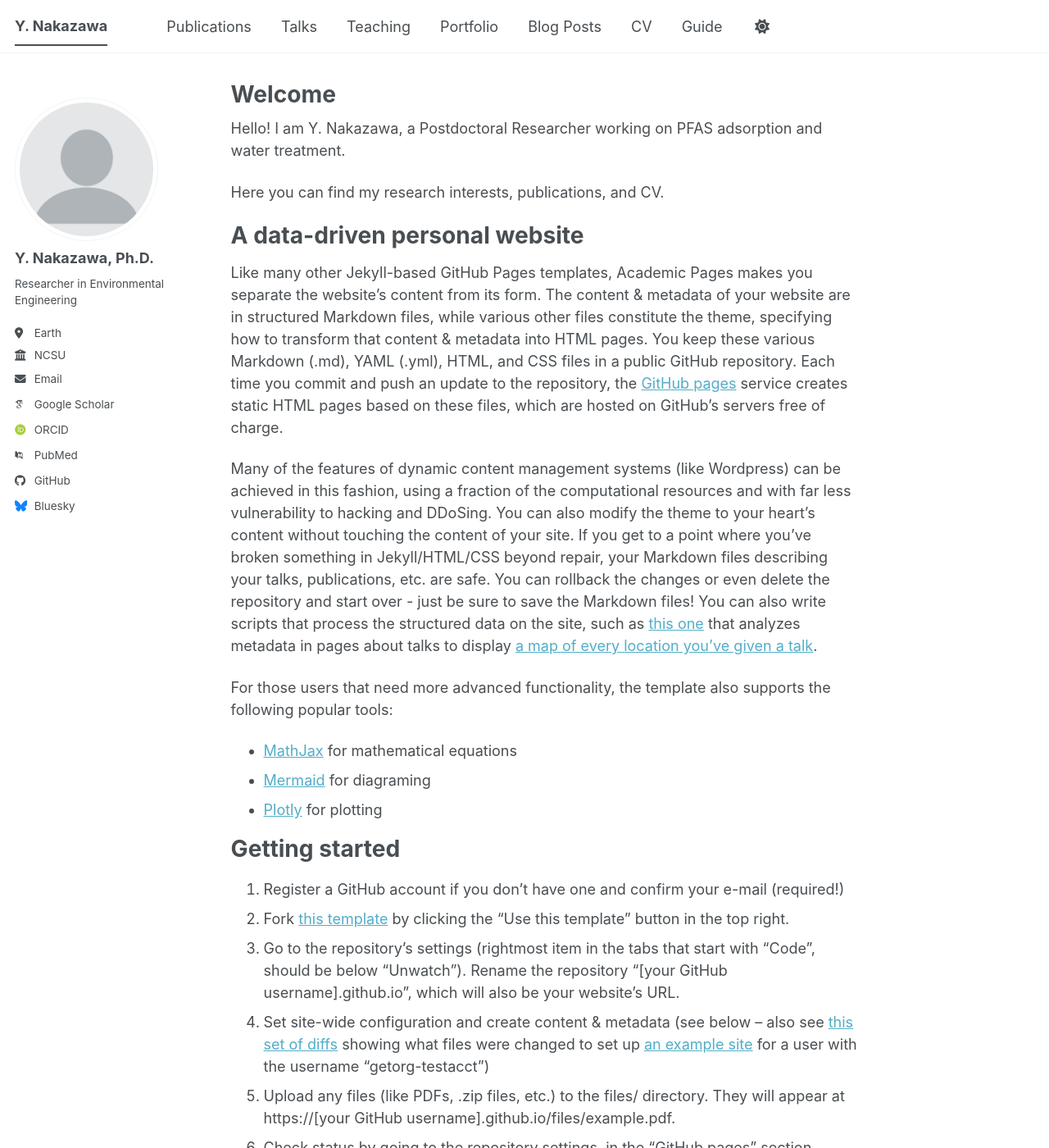
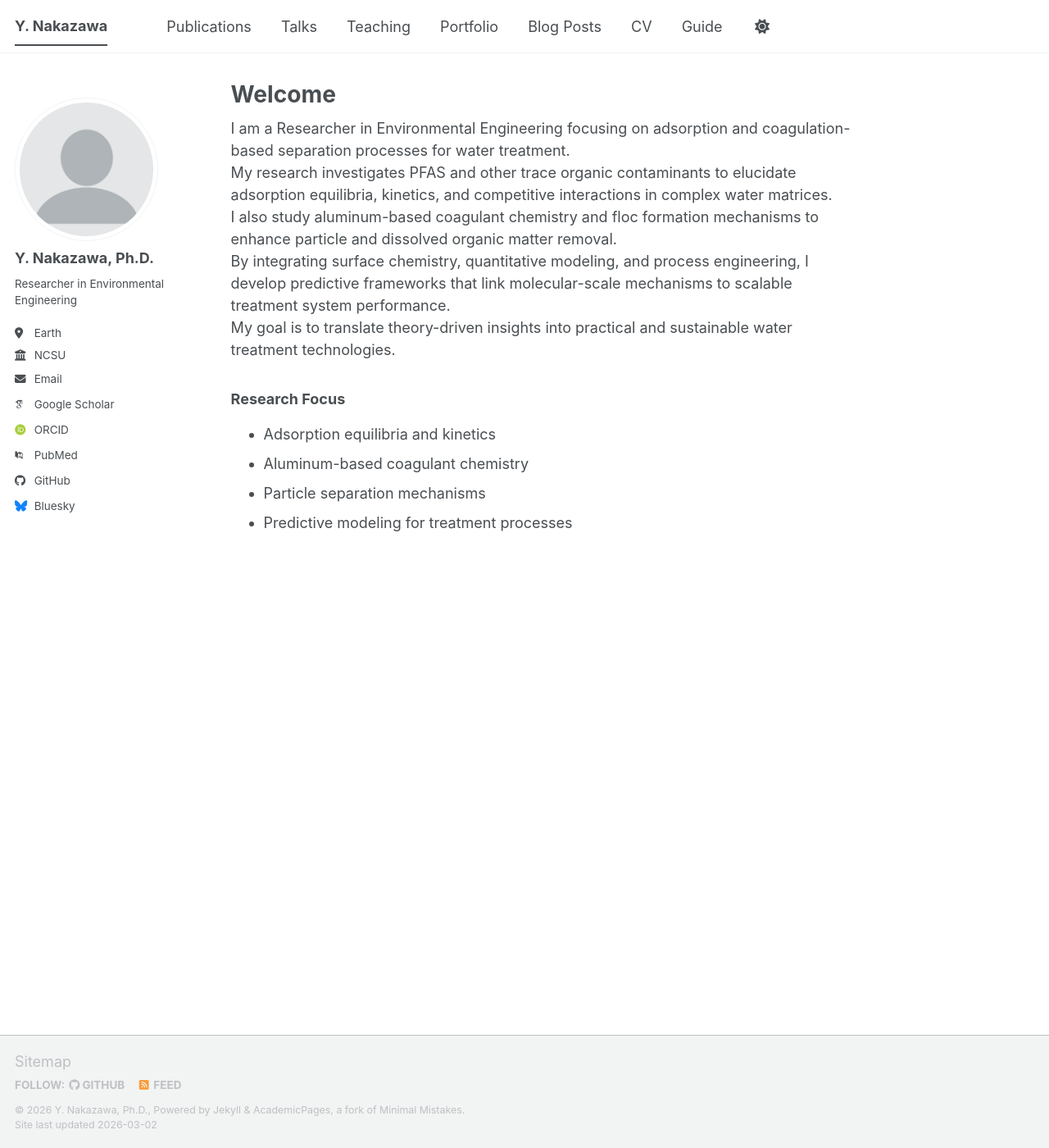
Before and after one commit to yotchun/research, a Jekyll site: the page built from _pages/about.md, in a window 1280 px wide and 1400 px high. Shown: the whole window at 82% size. Built offline with Jekyll 4.4.1, drawn with Linux system fonts in a browser that asks for light colours; some web fonts are replaced; a script bundle is joined from its source files by our own code; library files that are not in the unit come from our copies; some of the changed text lies outside the part shown.

Commit message:
Update about.md

```diff
--- a/_pages/about.md
+++ b/_pages/about.md
@@ -7,50 +7,15 @@ redirect_from:
   - /about.html
 ---
 
-Hello! I am Y. Nakazawa, a Postdoctoral Researcher working on PFAS adsorption and water treatment.
+I am a Researcher in Environmental Engineering focusing on adsorption and coagulation-based separation processes for water treatment.
+My research investigates PFAS and other trace organic contaminants to elucidate adsorption equilibria, kinetics, and competitive interactions in complex water matrices.
+I also study aluminum-based coagulant chemistry and floc formation mechanisms to enhance particle and dissolved organic matter removal.
+By integrating surface chemistry, quantitative modeling, and process engineering, I develop predictive frameworks that link molecular-scale mechanisms to scalable treatment system performance.
+My goal is to translate theory-driven insights into practical and sustainable water treatment technologies.
 
-Here you can find my research interests, publications, and CV.
+### Research Focus
 
-A data-driven personal website
-======
-Like many other Jekyll-based GitHub Pages templates, Academic Pages makes you separate the website's content from its form. The content & metadata of your website are in structured Markdown files, while various other files constitute the theme, specifying how to transform that content & metadata into HTML pages. You keep these various Markdown (.md), YAML (.yml), HTML, and CSS files in a public GitHub repository. Each time you commit and push an update to the repository, the [GitHub pages](https://pages.github.com/) service creates static HTML pages based on these files, which are hosted on GitHub's servers free of charge.
-
-Many of the features of dynamic content management systems (like Wordpress) can be achieved in this fashion, using a fraction of the computational resources and with far less vulnerability to hacking and DDoSing. You can also modify the theme to your heart's content without touching the content of your site. If you get to a point where you've broken something in Jekyll/HTML/CSS beyond repair, your Markdown files describing your talks, publications, etc. are safe. You can rollback the changes or even delete the repository and start over - just be sure to save the Markdown files! You can also write scripts that process the structured data on the site, such as [this one](https://github.com/academicpages/academicpages.github.io/blob/master/talkmap.ipynb) that analyzes metadata in pages about talks to display [a map of every location you've given a talk](https://academicpages.github.io/talkmap.html).
-
-For those users that need more advanced functionality, the template also supports the following popular tools:
-- [MathJax](https://www.mathjax.org/) for mathematical equations
-- [Mermaid](https://mermaid.js.org/) for diagraming
-- [Plotly](https://plotly.com/javascript/) for plotting
-
-Getting started
-======
-1. Register a GitHub account if you don't have one and confirm your e-mail (required!)
-1. Fork [this template](https://github.com/academicpages/academicpages.github.io) by clicking the "Use this template" button in the top right.
-1. Go to the repository's settings (rightmost item in the tabs that start with "Code", should be below "Unwatch"). Rename the repository "[your GitHub username].github.io", which will also be your website's URL.
-1. Set site-wide configuration and create content & metadata (see below -- also see [this set of diffs](https://archive.is/3TPas) showing what files were changed to set up [an example site](https://getorg-testacct.github.io) for a user with the username "getorg-testacct")
-1. Upload any files (like PDFs, .zip files, etc.) to the files/ directory. They will appear at https://[your GitHub username].github.io/files/example.pdf.
-1. Check status by going to the repository settings, in the "GitHub pages" section
-
-Site-wide configuration
-------
-The main configuration file for the site is in the base directory in [_config.yml](https://github.com/academicpages/academicpages.github.io/blob/master/_config.yml), which defines the content in the sidebars and other site-wide features. You will need to replace the default variables with ones about yourself and your site's github repository. The configuration file for the top menu is in [_data/navigation.yml](https://github.com/academicpages/academicpages.github.io/blob/master/_data/navigation.yml). For example, if you don't have a portfolio or blog posts, you can remove those items from that navigation.yml file to remove them from the header.
-
-Create content & metadata
-------
-For site content, there is one Markdown file for each type of content, which are stored in directories like _publications, _talks, _posts, _teaching, or _pages. For example, each talk is a Markdown file in the [_talks directory](https://github.com/academicpages/academicpages.github.io/tree/master/_talks). At the top of each Markdown file is structured data in YAML about the talk, which the theme will parse to do lots of cool stuff. The same structured data about a talk is used to generate the list of talks on the [Talks page](https://academicpages.github.io/talks), each [individual page](https://academicpages.github.io/talks/2012-03-01-talk-1) for specific talks, the talks section for the [CV page](https://academicpages.github.io/cv), and the [map of places you've given a talk](https://academicpages.github.io/talkmap.html) (if you run this [python file](https://github.com/academicpages/academicpages.github.io/blob/master/talkmap.py) or [Jupyter notebook](https://github.com/academicpages/academicpages.github.io/blob/master/talkmap.ipynb), which creates the HTML for the map based on the contents of the _talks directory).
-
-**Markdown generator**
-
-The repository includes [a set of Jupyter notebooks](https://github.com/academicpages/academicpages.github.io/tree/master/markdown_generator
-) that converts a CSV containing structured data about talks or presentations into individual Markdown files that will be properly formatted for the Academic Pages template. The sample CSVs in that directory are the ones I used to create my own personal website at stuartgeiger.com. My usual workflow is that I keep a spreadsheet of my publications and talks, then run the code in these notebooks to generate the Markdown files, then commit and push them to the GitHub repository.
-
-How to edit your site's GitHub repository
-------
-Many people use a git client to create files on their local computer and then push them to GitHub's servers. If you are not familiar with git, you can directly edit these configuration and Markdown files directly in the github.com interface. Navigate to a file (like [this one](https://github.com/academicpages/academicpages.github.io/blob/master/_talks/2012-03-01-talk-1.md) and click the pencil icon in the top right of the content preview (to the right of the "Raw | Blame | History" buttons). You can delete a file by clicking the trashcan icon to the right of the pencil icon. You can also create new files or upload files by navigating to a directory and clicking the "Create new file" or "Upload files" buttons.
-
-Example: editing a Markdown file for a talk
-![Editing a Markdown file for a talk](/images/editing-talk.png)
-
-For more info
-------
-More info about configuring Academic Pages can be found in [the guide](https://academicpages.github.io/markdown/), the [growing wiki](https://github.com/academicpages/academicpages.github.io/wiki), and you can always [ask a question on GitHub](https://github.com/academicpages/academicpages.github.io/discussions). The [guides for the Minimal Mistakes theme](https://mmistakes.github.io/minimal-mistakes/docs/configuration/) (which this theme was forked from) might also be helpful.
+- Adsorption equilibria and kinetics
+- Aluminum-based coagulant chemistry
+- Particle separation mechanisms
+- Predictive modeling for treatment processes
```
